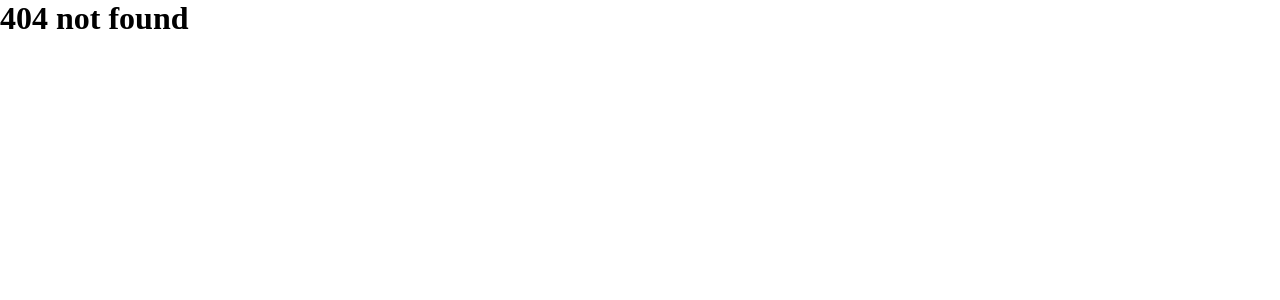
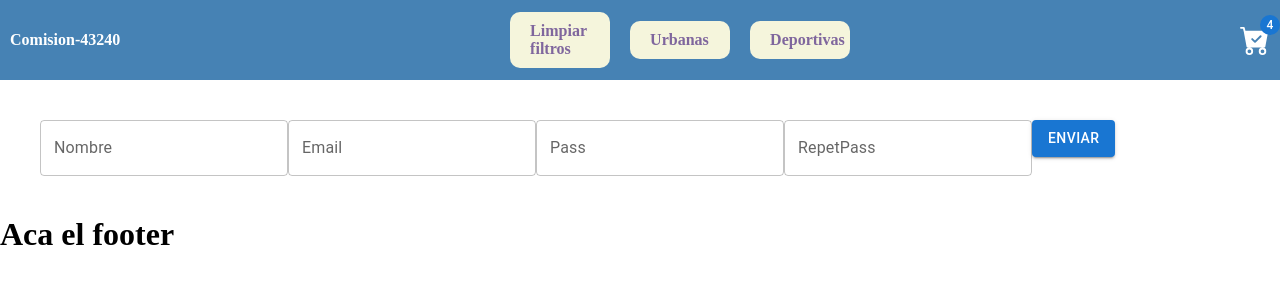
Before and after one commit to jorgeduje/comision-43240, a React (Vite) app: page /formik in a window 1280 px wide. Before the commit this address had no page. Shown: the top 300 px of the page. Built offline with nearby package versions, Linux system fonts and the light colour scheme.

Commit message:
se implmenta formik y yup

```diff
--- a/package.json
+++ b/package.json
@@ -15,10 +15,12 @@
     "@fontsource/roboto": "^5.0.1",
     "@mui/icons-material": "^5.11.16",
     "@mui/material": "^5.13.3",
+    "formik": "^2.4.2",
     "react": "^18.2.0",
     "react-dom": "^18.2.0",
     "react-icons": "^4.8.0",
-    "react-router-dom": "^6.12.0"
+    "react-router-dom": "^6.12.0",
+    "yup": "^1.2.0"
   },
   "devDependencies": {
     "@types/react": "^18.0.28",
--- /dev/null
+++ b/src/components/pages/formFormik/FormFormik.jsx
@@ -0,0 +1,80 @@
+import { Button, TextField } from "@mui/material";
+import { useFormik } from "formik";
+import * as Yup from "yup";
+
+const FormFormik = () => {
+  const { handleSubmit, handleChange, errors } = useFormik({
+    initialValues: {
+      nombre: "",
+      email: "",
+      password: "",
+      repetPassword: "",
+    },
+    onSubmit: (datos) => {
+      console.log("el formulario se envio");
+      // conecto con la api
+      console.log(datos);
+    },
+    validateOnChange: false,
+    validationSchema: Yup.object({
+      nombre: Yup.string()
+        .required("Este campo es requerido")
+        .min(3, "el campo debe tener al menos 3 caracteres"),
+      email: Yup.string()
+        .email("no corresponde a un email valido")
+        .required("es obligatorio"),
+      password: Yup.string()
+        .required("requerido")
+        .matches(/^(?=.*\d)(?=.*[!@#$%^&*])(?=.*[a-z])(?=.*[A-Z]).{6,15}$/, {
+          message: "la contaseña debe tener,1 mayuscula, 1 minuscula etc etc",
+        }),
+      repetPassword: Yup.string()
+        .required("requerido")
+        .oneOf([Yup.ref("password")], "Las contraseñas no coinciden"),
+    }),
+  });
+
+  return (
+    <div style={{ padding: "40px" }}>
+      <form onSubmit={handleSubmit}>
+        <TextField
+          label="Nombre"
+          variant="outlined"
+          name="nombre"
+          onChange={handleChange}
+          error={errors.nombre ? true : false}
+          helperText={errors.nombre}
+        />
+        <TextField
+          label="Email"
+          variant="outlined"
+          name="email"
+          onChange={handleChange}
+          error={errors.email ? true : false}
+          helperText={errors.email}
+        />
+        <TextField
+          label="Pass"
+          variant="outlined"
+          name="password"
+          onChange={handleChange}
+          error={errors.password ? true : false}
+          helperText={errors.password}
+        />
+        <TextField
+          label="RepetPass"
+          variant="outlined"
+          name="repetPassword"
+          onChange={handleChange}
+          error={errors.repetPassword ? true : false}
+          helperText={errors.repetPassword}
+        />
+        <Button type="submit" variant="contained">
+          Enviar
+        </Button>
+      </form>
+    </div>
+  );
+};
+
+export default FormFormik;
--- a/src/routes/menuRoutes.js
+++ b/src/routes/menuRoutes.js
@@ -1,5 +1,6 @@
 import Form from "../components/pages/Form/Form"
 import CartContainer from "../components/pages/cart/CartContainer"
+import FormFormik from "../components/pages/formFormik/FormFormik"
 import ProductDetailContainer from "../components/pages/productDetail/ProductDetailContainer"
 import ProductsListContainer from "../components/pages/productsList/ProductsListContainer"
 
@@ -29,6 +30,11 @@ export const menuRoutes = [
         path:"/form",
         Element: Form
     },
+    {
+        id: "formik",
+        path:"/formik",
+        Element: FormFormik
+    },
 
 
 ]
```
Also changed, not shown: 1 other file (tests, documents, lock files or other folders).
